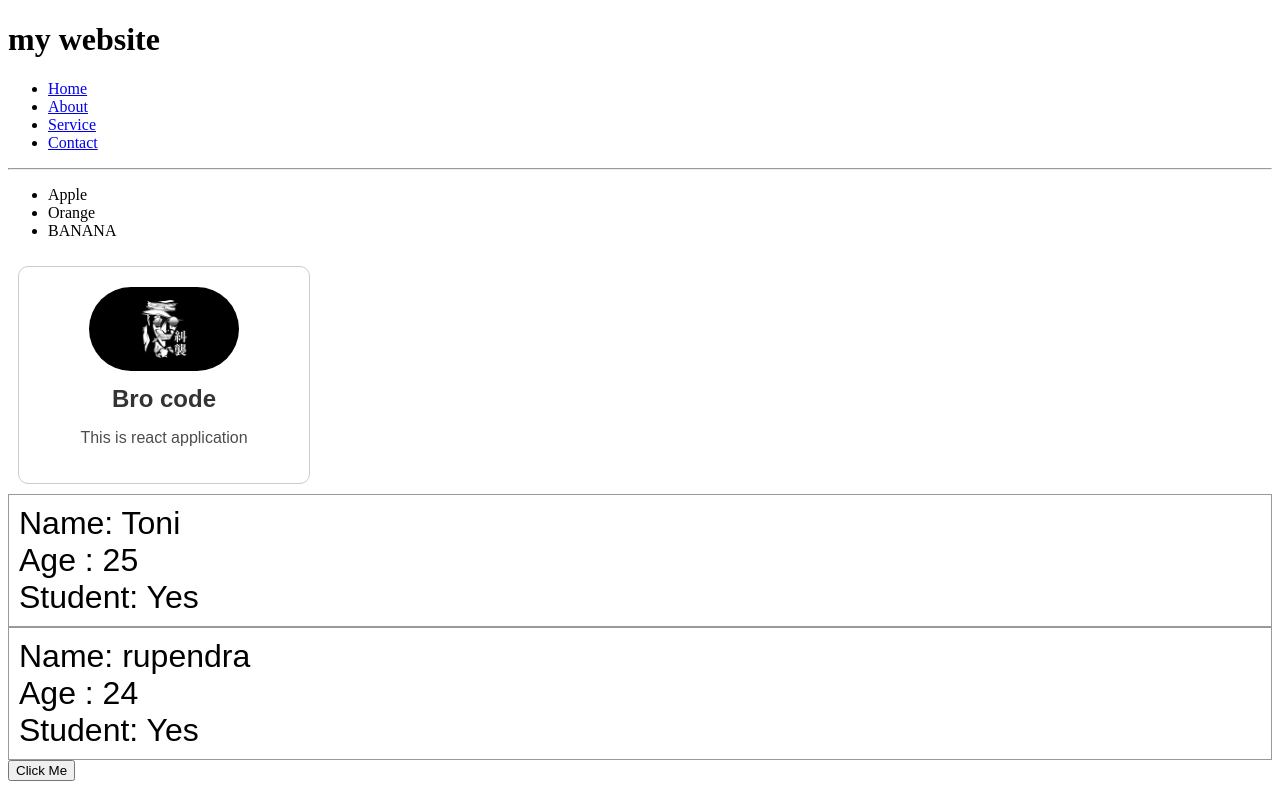
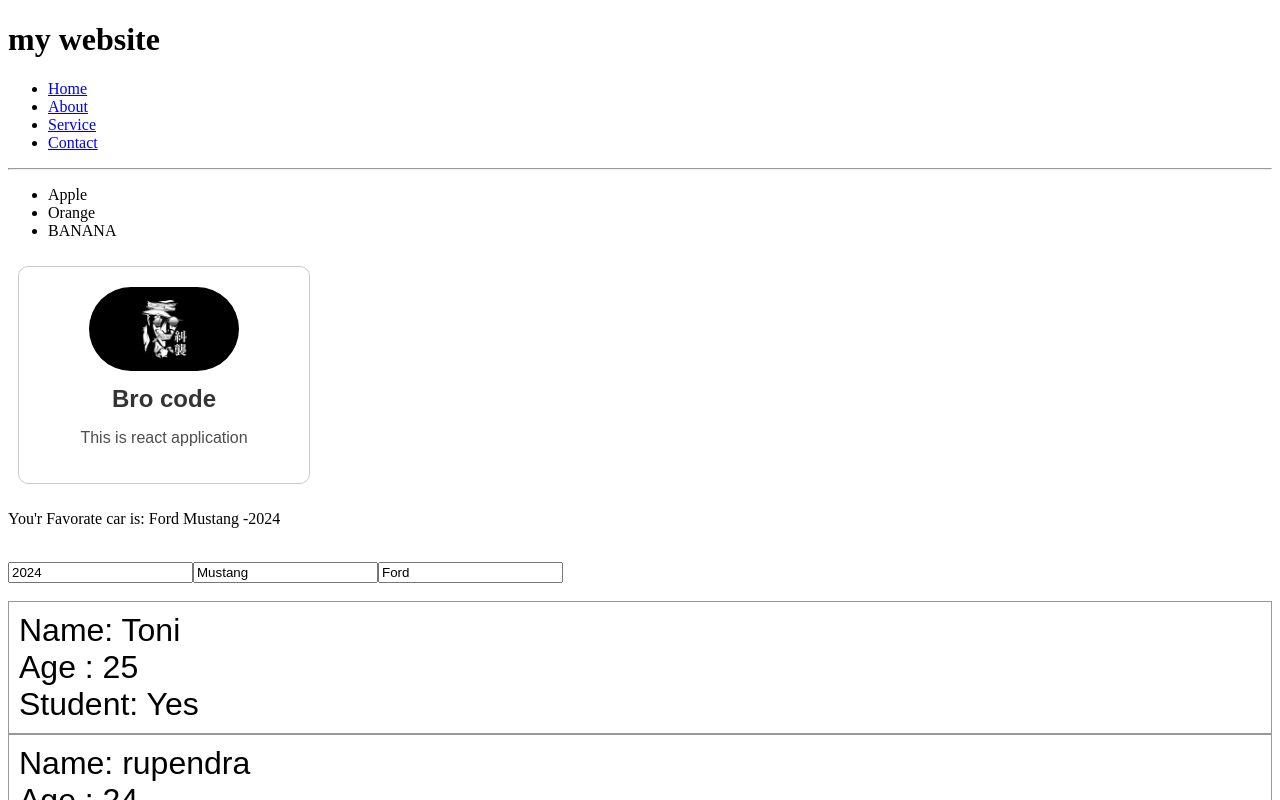
Before and after one commit to Vamsi-009/React-Application, a React (Vite) app: page / in a window 1280 px wide. Shown: the top 800 px of the page. Built offline with nearby package versions, Linux system fonts and the light colour scheme.

Commit message:
Update state on a Object

```diff
--- a/src/App.jsx
+++ b/src/App.jsx
@@ -11,6 +11,7 @@ import MyComponent from "./MyComponent"
 import Countere from "./Countere"
 import EventHandler from "./EventHandler"
 import ColorPicker from "./ColorPicker"
+import CarModel from "./CarModel"
 
 
 function App() {
@@ -34,6 +35,7 @@ const fruits = [
     <Header />
     <Food />
     <Card />
+    <CarModel />
     <Student name = "Toni" age ="25" isStudent = {true} />
     <Student name = "rupendra" age ="24" isStudent = {true} />
     <Button />
--- /dev/null
+++ b/src/CarModel.jsx
@@ -0,0 +1,35 @@
+import { useState } from "react";
+
+function CarModel(){
+
+    const[car, setCar] = useState({year: 2024,
+                                   make: "Ford",
+                                   model: "Mustang"});
+
+    function handleYearChange(event){
+        setCar( c=> ({...c, year: event.target.value}));
+    }
+
+    function handleMakeChange(event){
+        setCar( c =>({...c, make: event.target.value}));
+    }
+
+    function handleModedlChange(event){
+        setCar( c => ({...car, model: event.target.value}));
+    }
+
+
+    return(<>
+
+    <div>
+        <p>You'r Favorate car is: {car.make} {car.model} -{car.year}</p>
+        <br />
+        <input type="number" value={car.year} onChange={handleYearChange} />
+        <input type="text" value={car.model} onChange={handleModedlChange} />
+        <input type="text" value={car.make} onChange={handleMakeChange}/>
+        <br />
+        <br />
+    </div>
+    </>)
+}
+export default CarModel;
--- a/src/Countere.jsx
+++ b/src/Countere.jsx
@@ -1,3 +1,10 @@
+/* Updater function =  A function passed as an argument to setState() usually
+                       Ex: setYear ( arrow function )
+                       allow for safe updates based on the previous state
+                       used with multiple state updates and asynchronous functions
+*/
+
+
 import React,{useState} from "react";
 
 function Countere(){
@@ -5,10 +12,10 @@ function Countere(){
     const [count, setCount] = useState(0);
 
     const increment = () =>{
-        setCount( count+1);
+        setCount(count => count+1);
     }
     const decrement = () =>{
-        setCount( count-1);
+        setCount(count => count-1);
     }
 
        const reset = () =>{
```
